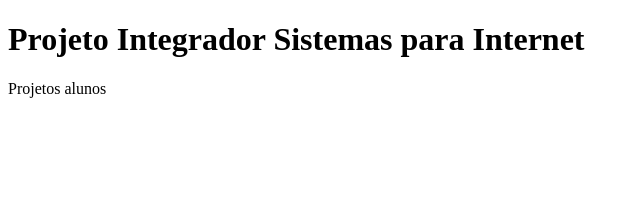
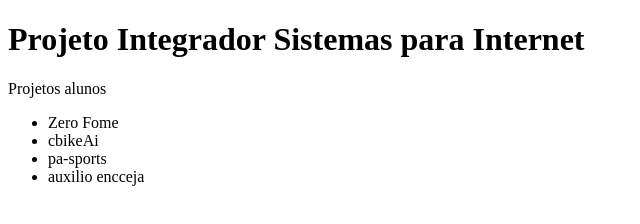
Before and after one commit to carloscastrofilho/2sSI20252, a plain HTML site: page index.html in a window 1280 px wide. Shown: the whole page, without its empty margins (0-640 px from the left). Drawn offline with Linux system fonts and the light colour scheme.

Commit message:
projetos listados

```diff
--- a/index.html
+++ b/index.html
@@ -11,6 +11,12 @@
     </header>
     <main>
         <p> Projetos alunos</p>
+        <ul>
+            <li>Zero Fome</li>
+            <li>cbikeAi</li>
+            <li>pa-sports</li>
+            <li>auxilio encceja</li>
+        </ul>
     </main>
 </body>
 </html>
```
